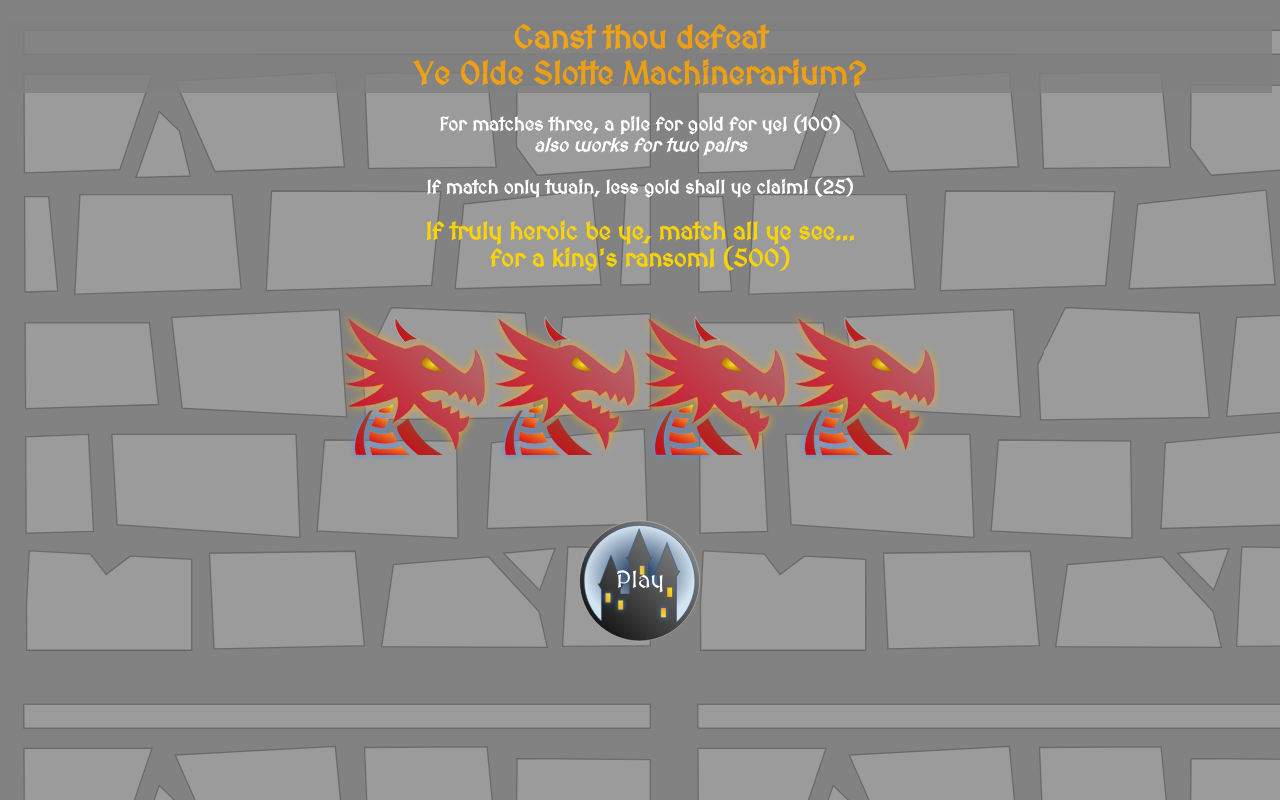
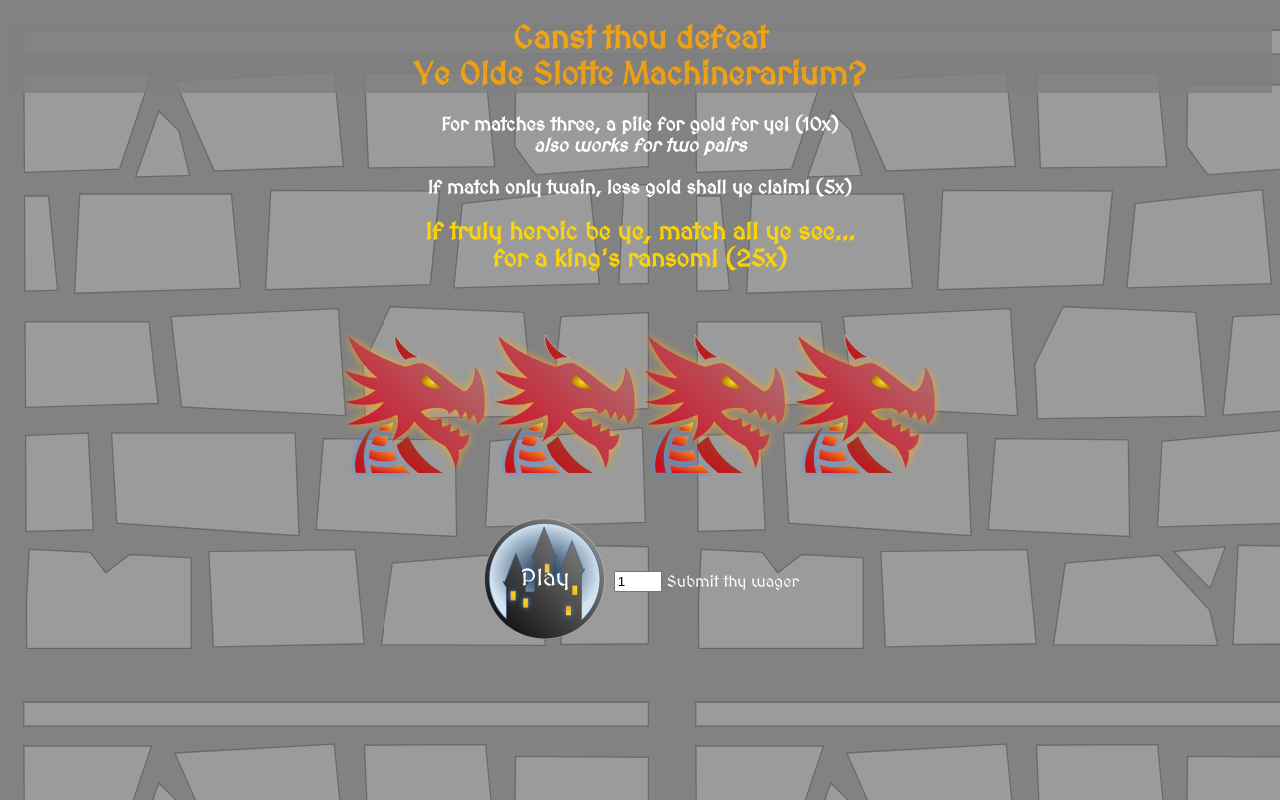
Before and after one commit to dethedrus/cst336-hw2, a PHP site: page / in a window 1280 px wide. Run offline with PHP 8.4, Linux system fonts and the light colour scheme; some libraries are stand-ins or nearby versions.

Commit message:
changed to allow user input

```diff
--- a/css/styles.css
+++ b/css/styles.css
@@ -74,5 +74,4 @@ button
 {
     display: inline-block;
     justify-content: center;
-
 }
--- a/index.php
+++ b/index.php
@@ -12,10 +12,11 @@
     <body>
     <h1 class = "title">Canst thou defeat<br>
     Ye Olde Slotte Machinerarium?</h1>
-    <h3 class = "instr">For matches three, a pile for gold for ye! (100)<br>
+    <h3 class = "instr">For matches three, a pile for gold for ye! (10x)<br>
     <em>also works for two pairs</em><br><br>
-    If match only twain, less gold shall ye claim! (25)<br></h3>
-    <h2 class = "pulsate"><strong>If truly heroic be ye, match all ye see...<br>for a king's ransom! (500)</strong></h2>
+    If match only twain, less gold shall ye claim! (5x)<br></h3>
+    <h2 class = "pulsate"><strong>If truly heroic be ye, match all ye see...<br>for a king's ransom! (25x)</strong></h2>
+    <br>
     </body>
 
     <br>
@@ -30,8 +31,11 @@
     <br><br>
 
     <div class = "container">
-        <h2 id = "Round"></h3>
         <button class = "btn">Play</button>
-        <h1 id = "Total"></h2>
+        <input type = "number" maxlength = "1" style = 'width: 3em' id = "bet" value = "1" min = "1" max = "9">
+        <label for = "bet">Submit thy wager</label>
+        <br>
+        <h2 id = "Round"></h2>
+        <h1 class = "win" id = "Total"></h1>
     </div>
 </html>
--- a/js/script.js
+++ b/js/script.js
@@ -30,25 +30,28 @@ $(document).ready(function()
     function result(spin = [])
     {
         let uniques = _.uniq(spin).length
+        let bet = $("#bet").val()
 
         if (uniques == 1)
         {
-            roundWin = 500;
+            roundWin = 25 * bet;
             announce(roundWin);
         }
         else if (uniques == 2)
         {
-            roundWin = 100;
+            roundWin = 10 * bet;
             announce(roundWin);
         }
         else if (uniques == 3)
         {
-            roundWin = 25;
+            roundWin = 5 * bet;
             announce(roundWin);
         }
         else
         {
             $('#Round').html(`Ye have won... NOTHING!`);
+            totalWin -= bet;
+            $('#Total').html(`Thy total winnings are ${totalWin} gold!`);
         }
     }
 
```
